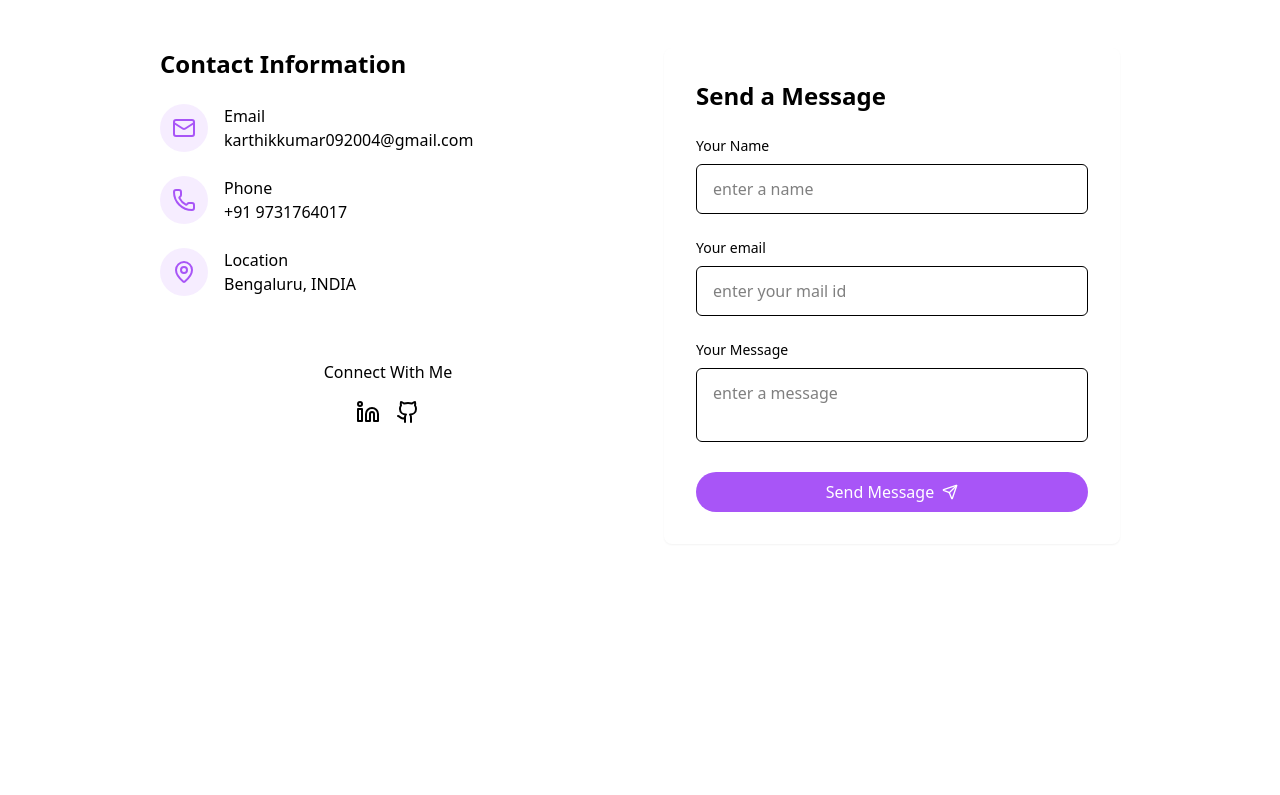
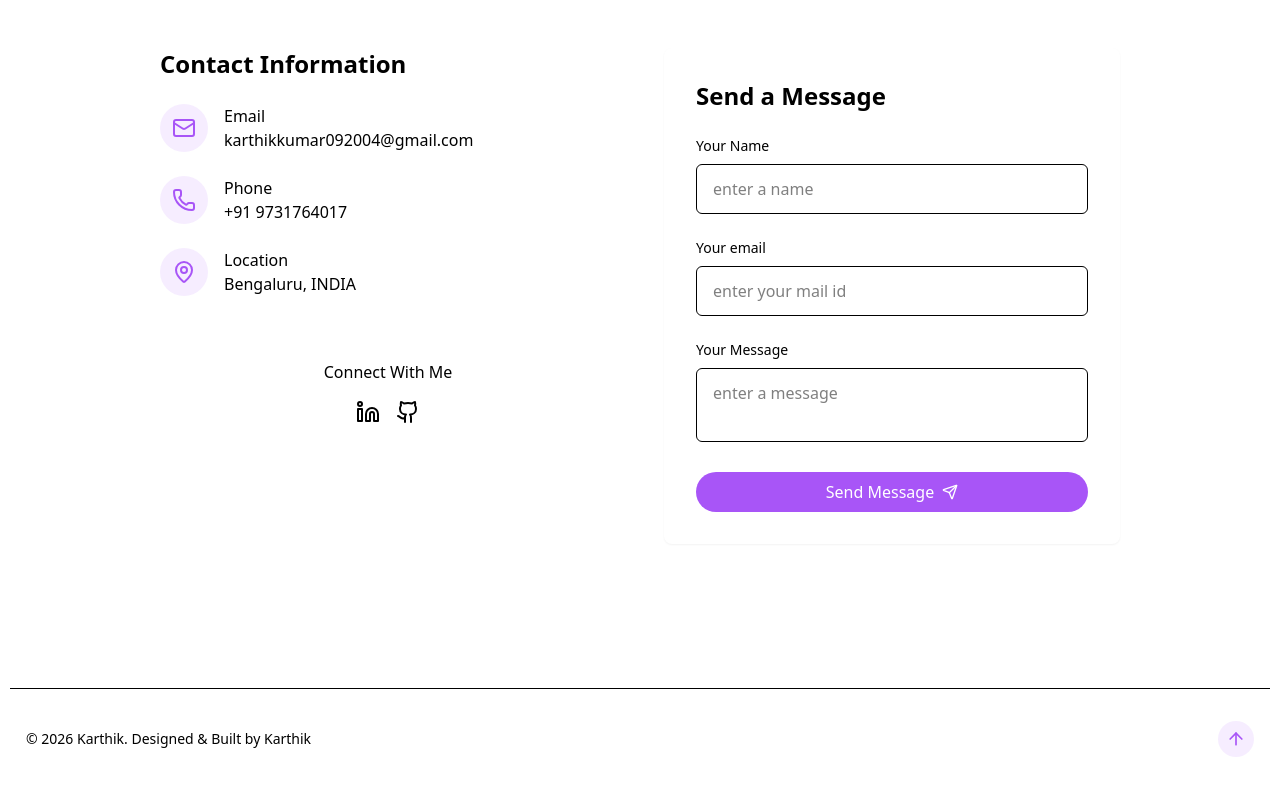
Before and after one commit to Karthik171819/Portfolio, a React (Vite) app in the folder vite-project/: page / in a window 1280 px wide. Shown: the part 3384-4179 px from the top of the page. Before the commit the page ends 4034 px from the top, so only its background shows below. Built offline with nearby package versions, Linux system fonts and the light colour scheme.

Commit message:
Portfolio

```diff
--- /dev/null
+++ b/vite-project/src/components/Footer.jsx
@@ -0,0 +1,19 @@
+import { ArrowUp } from "lucide-react";
+
+export const Footer = () => {
+  return (
+    <footer className="py-12 px-4 bg-card relative border-t border-border mt-12 pt-8 flex flex-wrap justify-between items-center">
+      {" "}
+      <p className="text-sm text-muted-foreground">
+        {" "}
+        &copy; {new Date().getFullYear()} Karthik. Designed & Built by Karthik
+      </p>
+      <a
+        href="#hero"
+        className="p-2 rounded-full bg-accent/10 hover:bg-accent/20 text-accent transition-colors"
+      >
+        <ArrowUp size={20} />
+      </a>
+    </footer>
+  );
+};
--- a/vite-project/src/index.css
+++ b/vite-project/src/index.css
@@ -1,7 +1,5 @@
 @import "tailwindcss";
-@import "tw-animate-css";
 
-@custom-variant dark (&:is(.dark *));
 
 /* =========================
    THEME TOKENS
--- a/vite-project/src/pages/Home.jsx
+++ b/vite-project/src/pages/Home.jsx
@@ -6,6 +6,7 @@
 import { SkillsSection } from "../components/SkillsSection";
 import { ProjectSection } from "../components/ProjectSection";
 import { ContactSection } from "../components/ContactSection";
+import { Footer } from "../components/Footer";
 
 export const Home = () => {
   return (
@@ -29,6 +30,7 @@
       </main>
 
       {/* Footer */}
+      <Footer/>
     </div>
   );
 };
```
